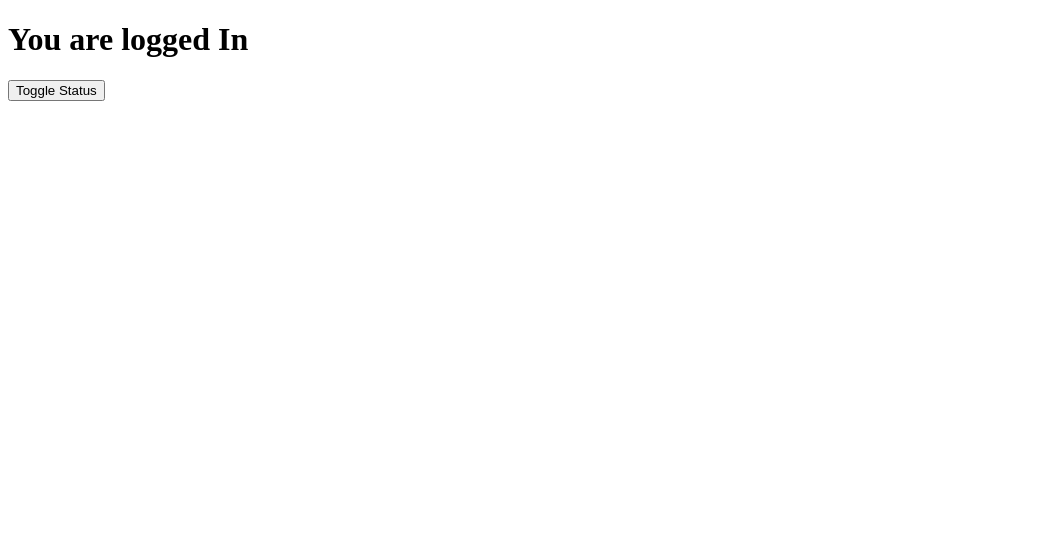
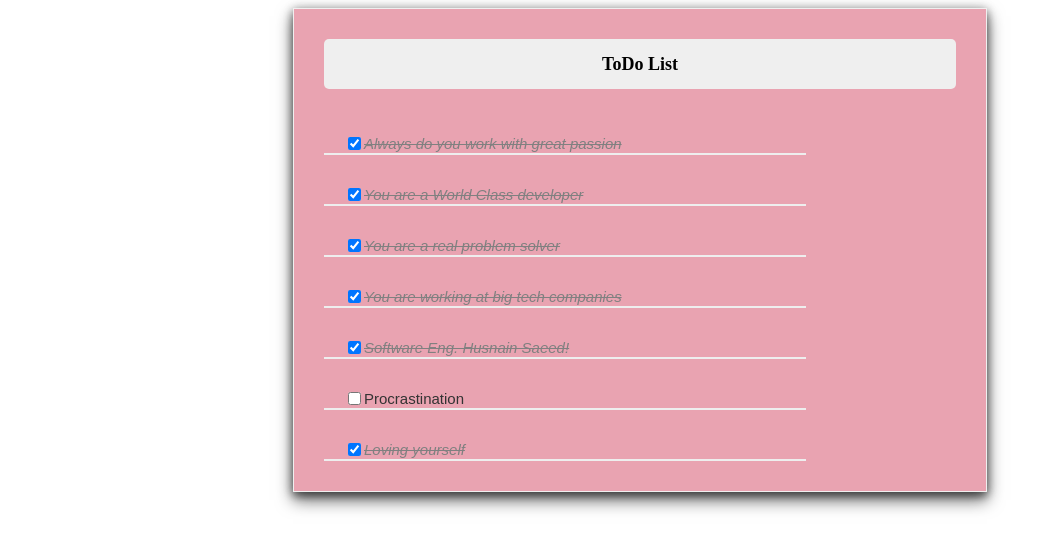
Before and after one commit to husnainsaeed00/TodoApp-And-Practice-in-ReactJs, a React (Create React App) app: page / in a window 1280 px wide. Shown: the top 550 px of the page, without its empty margins (0-1054 px from the left). Built offline with nearby package versions, Linux system fonts and the light colour scheme.

Commit message:
TodoApp Completed in React

```diff
--- a/src/App.js
+++ b/src/App.js
@@ -1,45 +1,45 @@
 // //Phase 6 of Todo App---------- Dated-05-08-2023----
-// import React from 'react';
-// import TodoItem from './Components/TodoItem';
-// import TodosData from './Components/TodosData';
-// import Header from './Components/Header';
+import React from 'react';
+import TodoItem from './Components/TodoItem';
+import TodosData from './Components/TodosData';
+import Header from './Components/Header';
 
-// class  App extends React.Component {
-//   constructor(){
-//     super()
-//     this.state={
-//       todos:TodosData
-//     }
-//     this.handleClick=this.handleClick.bind(this)
-//   }
-//   handleClick(id){
-//     this.setState(prevState => {
-//       const updatedtodo=prevState.todos.map(todo =>{
-//         if (todo.id === id){
-//           todo.completed=!todo.completed
-//         }
-//         return todo
-//       })
-//       return {todos:updatedtodo}
-//     })
+class  App extends React.Component {
+  constructor(){
+    super()
+    this.state={
+      todos:TodosData
+    }
+    this.handleClick=this.handleClick.bind(this)
+  }
+  handleClick(id){
+    this.setState(prevState => {
+      const updatedtodo=prevState.todos.map(todo =>{
+        if (todo.id === id){
+          todo.completed=!todo.completed
+        }
+        return todo
+      })
+      return {todos:updatedtodo}
+    })
 
-//   }
-//   render(){
+  }
+  render(){
 
-//     const todo =this.state.todos.map(item => <TodoItem key={item.id} item={item}
-//     handleClick={this.handleClick}/>);
+    const todo =this.state.todos.map(item => <TodoItem key={item.id} item={item}
+    handleClick={this.handleClick}/>);
 
-//     return (
-//       <div className='TodoList'>
-//         <Header/>
-//         {todo}
-//       </div>
-//     );
-//   }
+    return (
+      <div className='TodoList'>
+        <Header/>
+        {todo}
+      </div>
+    );
+  }
 
-//   }
+  }
 
-// export default App;
+export default App;
 
 //
 // import React from 'react';
@@ -80,31 +80,59 @@
 // export default App;
 
 
-import React from "react";
+// import React from "react";
 
-class App extends React.Component {
-  constructor() {
-    super();
-    this.state = {
-      loggedIn: true,
-    };
-    this.handleClick = this.handleClick.bind(this);
-  }
+// class App extends React.Component {
+//   constructor() {
+//     super();
+//     this.state = {
+//       loggedIn: true,
+//     };
+//     this.handleClick = this.handleClick.bind(this);
+//   }
 
-  handleClick() {
-    this.setState((prevState) => {
-      return { loggedIn: !prevState.loggedIn };
-    });
-  }
+//   handleClick() {
+//     this.setState((prevState) => {
+//       if (prevState.loggedIn === true) {
+//         prevState.loggedIn = false;
+//       }
+//       return { loggedIn: prevState.loggedIn };
+//     });
+//   }
 
-  render() {
-    return (
-      <div>
-        {this.state.loggedIn ? <h1>You are logged In</h1> : <h1>You are logged Out</h1>}
-        <button onClick={this.handleClick}>Toggle Status</button>
-      </div>
-    );
-  }
-}
+//   render() {
+//     return (
+//       <div>
+//         {this.state.loggedIn && <h1>You are logged In</h1>}
+//         <button onClick={this.handleClick}>Change Status</button>
+//       </div>
+//     );
+//   }
+// }
 
-export default App;
+// export default App;
+
+// import React from 'react';
+// import TodoItem from './Components/TodoItem';
+// import TodosData from './Components/TodosData';
+
+// class  App extends React.Component {
+//   constructor(){
+//     super()
+//     this.state={
+//       todos:TodosData
+//     }
+//   }
+//   render(){
+//     const todo =this.state.todos.map(item => <TodoItem key={item.id} item={item} />);
+
+//     return (
+//       <div className='TodoList'>
+//         {todo}
+//       </div>
+//     );
+//   }
+
+//   }
+
+// export default App;
--- a/src/Components/TodoItem.js
+++ b/src/Components/TodoItem.js
@@ -3,11 +3,16 @@ import React from 'react';
 
 
 function TodoItem(props){
+    const completedStyle = {
+        fontStyle:'italic',
+        color:'gray',
+        textDecoration:'line-through'
+    }
     return(
         <div className='TodoItem'>
             <input type="checkbox" checked={props.item.completed}
             onChange={() =>props.handleClick(props.item.id)}></input>
-            <span>{props.item.text}</span><br></br>
+            <span style={props.item.completed ? completedStyle : null}>{props.item.text}</span><br></br>
         </div>
     )
 }
```
